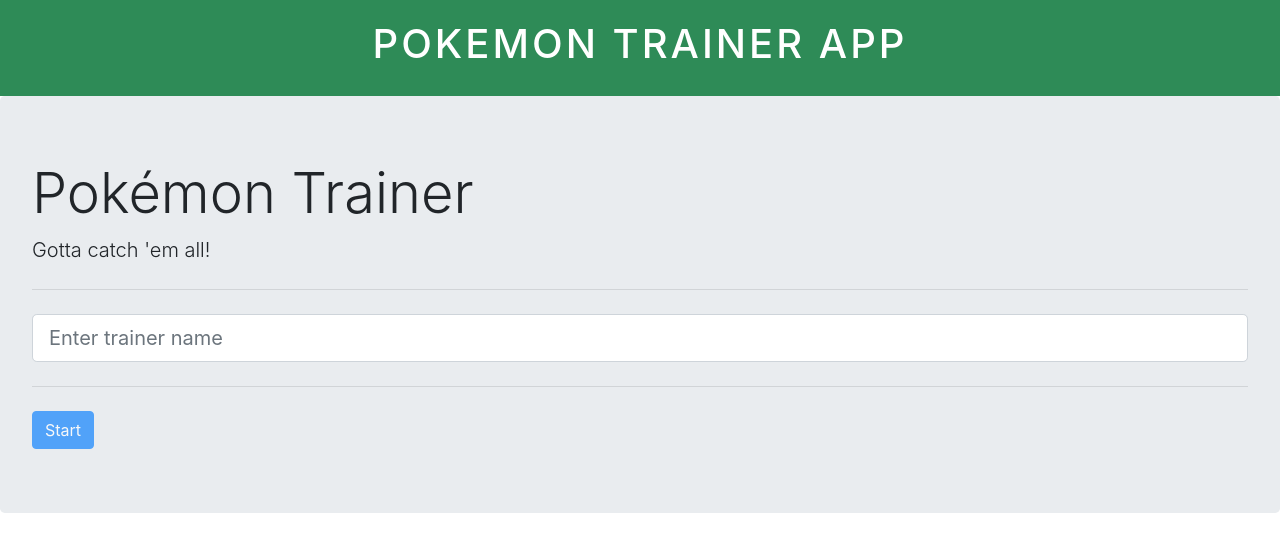
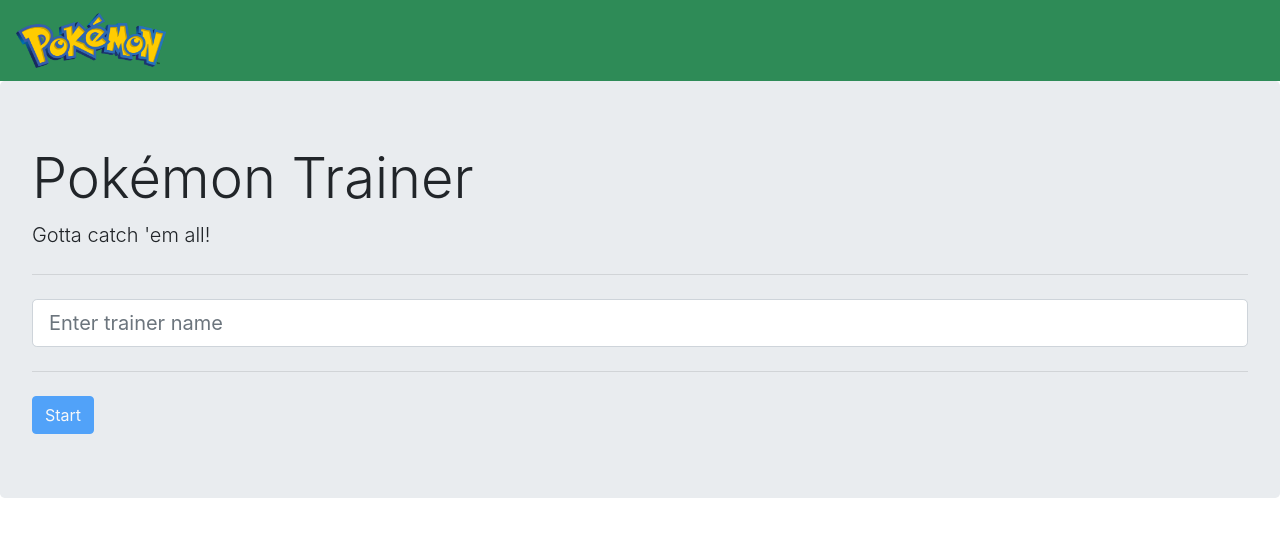
Before and after one commit to jessemaa/angular-pokemon-trainer, an Angular app in the folder angular-pokemon-trainer/: page /login in a window 1280 px wide. Shown: the top 552 px of the page. Built offline with nearby package versions, Linux system fonts and the light colour scheme.

Commit message:
feat: add navbar links to pages and conditional rendering if user is logged in

```diff
--- a/angular-pokemon-trainer/src/app/app-routing.module.ts
+++ b/angular-pokemon-trainer/src/app/app-routing.module.ts
@@ -21,11 +21,13 @@
   },
 /*   {
     path: 'pokemon/:name',
-    component: PokemonDetailComponent
+    component: PokemonDetailComponent,
+    canActivate: [ SessionGuard ]
   },
   {
     path: 'trainer',
-    component: TrainerPageComponent
+    component: TrainerPageComponent,
+    canActivate: [ SessionGuard ]
   },
   {
     path: '**',
--- a/angular-pokemon-trainer/src/app/guards/session.guard.ts
+++ b/angular-pokemon-trainer/src/app/guards/session.guard.ts
@@ -9,9 +9,11 @@
 })
 export class SessionGuard implements CanActivate {
 
-  constructor(private readonly router: Router, private readonly sessionService: SessionService) {
+  constructor(
+    private readonly router: Router,
+    private readonly sessionService: SessionService) {
+  }
 
-  }
   canActivate(
     route: ActivatedRouteSnapshot,
     state: RouterStateSnapshot): Observable<boolean | UrlTree> | Promise<boolean | UrlTree> | boolean | UrlTree {
--- a/angular-pokemon-trainer/src/app/services/session.service.ts
+++ b/angular-pokemon-trainer/src/app/services/session.service.ts
@@ -1,5 +1,4 @@
 import { Injectable } from "@angular/core"
-
 @Injectable({
     providedIn: 'root'
 })
--- a/angular-pokemon-trainer/src/components/app-header/app-header.component.css
+++ b/angular-pokemon-trainer/src/components/app-header/app-header.component.css
@@ -1,11 +1,11 @@
-header {
-    padding: 20px 0;
-    text-align: center;
+img {
+    max-width: 150px;
+}
+
+.custom-app-header {
     background-color: seagreen;
 }
 
-header h1 {
-    text-transform: uppercase;
+.custom-app-header .nav-link {
     color: white;
-    letter-spacing: 3px;
 }
--- a/angular-pokemon-trainer/src/components/app-header/app-header.component.html
+++ b/angular-pokemon-trainer/src/components/app-header/app-header.component.html
@@ -1,3 +1,20 @@
-<header>
-    <h1>Pokemon Trainer App</h1>
-</header>
+
+
+  <nav class="navbar navbar-expand-lg navbar-light custom-app-header">
+    <a class="navbar-brand" routerLink="/pokemon">
+        <img src="../../assets/pokemonlogo.png" class="d-inline-block align-top" alt="">
+    </a>
+    <button class="navbar-toggler" type="button" data-toggle="collapse" data-target="#navbarNav" aria-controls="navbarNav" aria-expanded="false" aria-label="Toggle navigation">
+      <span class="navbar-toggler-icon"></span>
+    </button>
+    <div *ngIf="hasActiveSession" class="collapse navbar-collapse" id="navbarNav">
+      <ul class="navbar-nav">
+        <li class="nav-item">
+          <a class="nav-link" routerLink="/pokemon">Pokemon</a>
+        </li>
+        <li class="nav-item">
+          <a class="nav-link" routerLink="/trainer">Trainer</a>
+        </li>
+      </ul>
+    </div>
+  </nav>
--- a/angular-pokemon-trainer/src/components/app-header/app-header.component.ts
+++ b/angular-pokemon-trainer/src/components/app-header/app-header.component.ts
@@ -1,4 +1,5 @@
 import { Component, OnInit } from '@angular/core';
+import { SessionService } from 'src/app/services/session.service';
 
 @Component({
   selector: 'app-header',
@@ -7,9 +8,15 @@
 })
 export class AppHeaderComponent implements OnInit {
 
-  constructor() { }
+  constructor(
+    private readonly sessionService: SessionService
+  ) { }
 
   ngOnInit(): void {
   }
 
+  get hasActiveSession(): boolean {
+    return this.sessionService.active();
+  }
+
 }
```
Also changed, not shown: angular-pokemon-trainer/src/assets/pokemonlogo.png (added).
